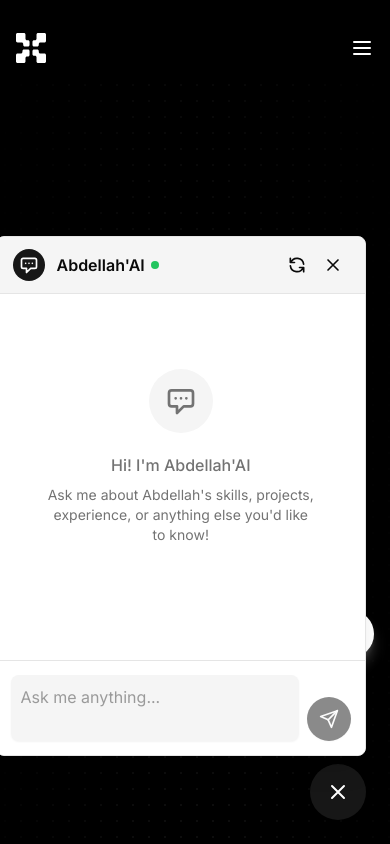
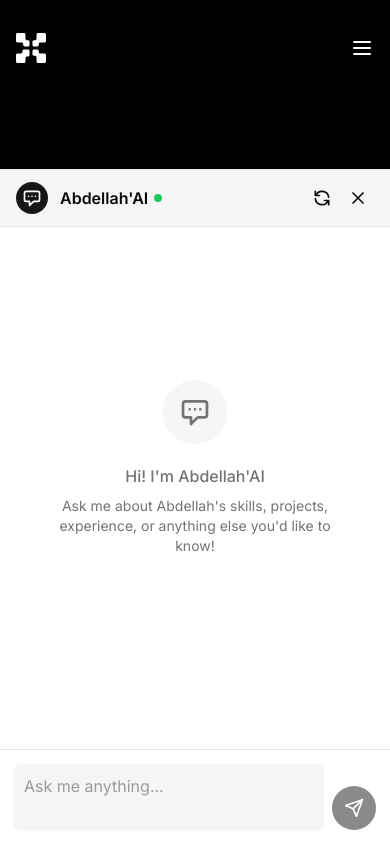
Before and after one commit to knetero/portfolio, a Next.js app: page / in a window 390 px wide. Both pictures are taken after a click on the button 338 px from the left and 792 px from the top of the page. Shown: the top 844 px of the page. Built offline with nearby package versions, Linux system fonts and the light colour scheme; what tailwindcss-motion would draw is missing.

Commit message:
Refactor ChatWindow to make it fully responsive

```diff
--- a/src/components/ui/ChatButton.tsx
+++ b/src/components/ui/ChatButton.tsx
@@ -74,7 +74,7 @@ export default function ChatButton() {
   }, [isOpen]);
 
   return (
-    <div id="chat-button-container" className="chat-button-fixed" ref={chatRef}>
+    <div id="chat-button-container" className="fixed bottom-4 right-4 z-[9998]" ref={chatRef}>
       <motion.button
         className="w-14 h-14 bg-primary text-white rounded-full flex items-center justify-center shadow-lg hover:shadow-xl"
         whileHover={{ scale: 1.05 }}
--- a/src/components/ui/ChatWindow.tsx
+++ b/src/components/ui/ChatWindow.tsx
@@ -144,11 +144,15 @@ export default function ChatWindow({ onClose }: ChatWindowProps) {
       <motion.div
         key="chat-window"
         data-chat-window
-        className="absolute bottom-16 right-0 bg-background border border-border rounded-lg shadow-xl overflow-hidden z-40 flex flex-col w-[380px] max-w-[95vw] h-[520px] max-h-[80vh] sm:max-h-[600px]"
-        initial={{ opacity: 0, y: 20 }}
-        animate={{ opacity: 1, y: 0 }}
-        exit={{ opacity: 0, y: 20 }}
-        transition={{ duration: 0.2 }}
+        className="fixed inset-x-0 bottom-0 sm:absolute sm:bottom-16 sm:right-0 sm:left-auto bg-background border-t sm:border border-border sm:rounded-lg shadow-xl overflow-hidden z-[9999] flex flex-col w-full sm:w-[380px] sm:max-w-[95vw] h-[80vh] sm:h-[520px] max-h-[90vh] sm:max-h-[600px]"
+        initial={{ y: "100%", opacity: 1 }}
+        animate={{ y: 0, opacity: 1 }}
+        exit={{ y: "100%", opacity: 1 }}
+        transition={{
+          type: "spring",
+          damping: 30,
+          stiffness: 400
+        }}
         onClick={handleChatFocus}
       >
         <div className="flex items-center justify-between py-3 px-4 border-b border-border bg-muted">
```
